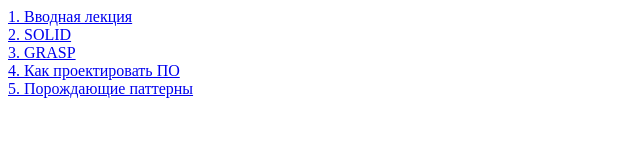
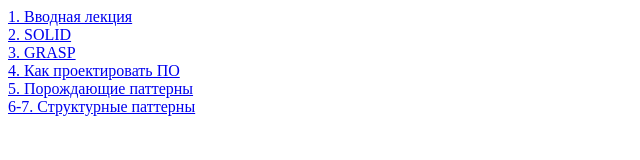
Before and after one commit to is-oop-y29-hassle-free/lectures, a plain HTML site: page index.html in a window 1280 px wide. Shown: the whole page, without its empty margins (0-640 px from the left). Drawn offline with Linux system fonts and the light colour scheme.

Commit message:
Update index.html

```diff
--- a/index.html
+++ b/index.html
@@ -11,5 +11,7 @@
 	<a href="grasp/index.html">3. GRASP</a> <br />
 	<a href="design/index.html">4. Как проектировать ПО</a> <br />
 	<a href="creational-patterns/index.html">5. Порождающие паттерны</a> <br />
+	<a href="structural-patterns/index.html">6-7. Структурные паттерны</a> <br />
+
 </body>
 </html>
```
